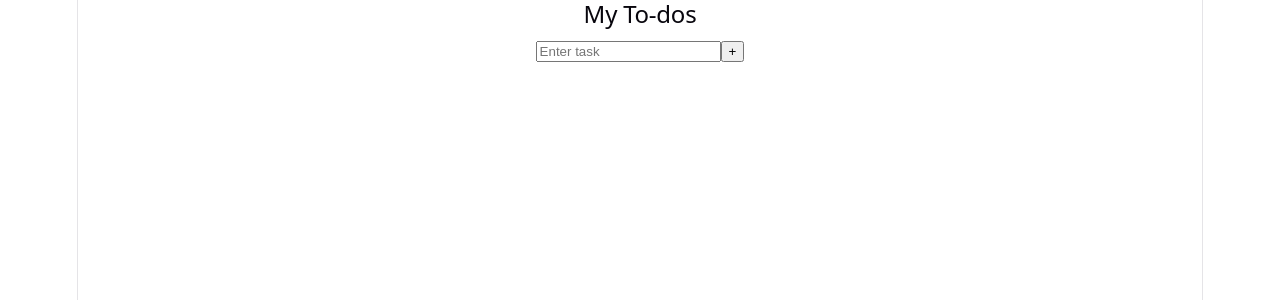
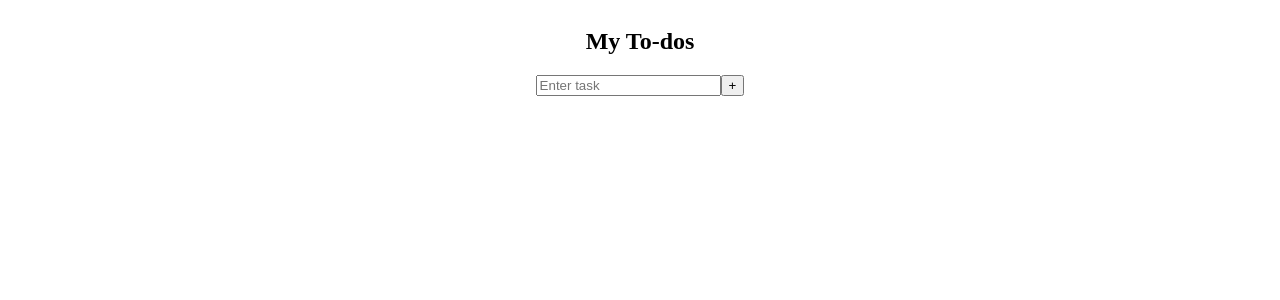
Before and after one commit to jnokorie/to-do-list, a React (Vite) app: page / in a window 1280 px wide. Shown: the top 300 px of the page. Built offline with nearby package versions, Linux system fonts and the light colour scheme.

Commit message:
added some css

```diff
--- a/package.json
+++ b/package.json
@@ -11,7 +11,8 @@
   },
   "dependencies": {
     "react": "^19.2.4",
-    "react-dom": "^19.2.4"
+    "react-dom": "^19.2.4",
+    "react-icons": "^5.6.0"
   },
   "devDependencies": {
     "@eslint/js": "^9.39.4",
--- a/src/App.jsx
+++ b/src/App.jsx
@@ -1,6 +1,6 @@
 import AddTask from "./components/addTask/AddTask"
 import ToDoList from "./components/ToDoList/ToDoList"
-import {useState} from "react"
+import { useState } from "react"
 
 import './App.css'
 
@@ -10,20 +10,21 @@ function App() {
 
   const handleSubmit = (e) => {
     e.preventDefault()
-    console.log(e.target[0].value)
-    const value = e.target[0].value
-    setToDo(prev => ([...prev, value]))
-    console.log(toDo)
-
+    if (e.target[0].value) {
+      const value = e.target[0].value
+      setToDo([...toDo, value])
+      console.log(toDo)
+    }
     e.target.reset()
+    return
   }
 
   return (
-  <>
-  <h2>My To-dos</h2>
-  <AddTask handleSubmit={handleSubmit}/>
-  <ToDoList taskList={toDo}/>
-  </>
+    <div className="container">
+      <h2>My To-dos</h2>
+      <AddTask handleSubmit={handleSubmit} />
+      <ToDoList taskList={toDo} />
+    </div>
   )
 }
 
--- a/src/components/ToDoItem/ToDoItem.jsx
+++ b/src/components/ToDoItem/ToDoItem.jsx
@@ -1,12 +1,12 @@
-
+import './to-do-item.css'
+import { FaTrash } from 'react-icons/fa'
 
 const ToDoItem = ({ taskText, isChecked, }) => {
     return (
-        <div>
+        <div className="todoitem">
             <input type="checkbox" checked={isChecked} />
-            <p>hello</p>
-            <p>{taskText}</p>
-            <p>-</p>
+            <p className="task-text">{taskText}</p>
+            <FaTrash/>
         </div>
 
     )
--- /dev/null
+++ b/src/components/ToDoItem/to-do-item.css
@@ -0,0 +1,16 @@
+.todoitem{
+    display: flex;
+    flex-direction: row;
+    justify-content: space-evenly;
+    align-items: center;
+    height: 100%;
+
+}
+
+
+.todoitem .task-text {
+    max-width: 240px;
+    overflow: hidden;
+    text-overflow: ellipsis;
+    white-space: nowrap;
+}
--- a/src/components/ToDoList/ToDoList.jsx
+++ b/src/components/ToDoList/ToDoList.jsx
@@ -1,17 +1,20 @@
 import ToDoItem from "../ToDoItem/ToDoItem"
+import "./to-do-list.css"
 
-const ToDoList = ({ taskText, taskList, isChecked }) => {
+const ToDoList = ({ taskList, isChecked }) => {
 
     const mappedList = taskList.map((item, index) => {
-        <li>
-            <ToDoItem taskText={item} />
-        </li>
+        return (
+            <li className="list-item" key={index}>
+                <ToDoItem taskText={item} />
+            </li>
+        )
     })
 
     return (
         <div>
-            <ul>
-
+            <ul className="list-container">
+                {mappedList}
             </ul>
         </div>
     )
--- /dev/null
+++ b/src/components/ToDoList/to-do-list.css
@@ -0,0 +1,16 @@
+ .list-item {
+     list-style: none;
+     border: 3px solid black;
+      border-radius: 15rem;
+     min-width: 420px;
+     min-height: 56px;
+      padding: 0 16px;
+      box-sizing: border-box;
+ }
+
+ .list-container{
+    display: flex;
+    flex-direction: column;
+    gap:1rem;
+     padding: 0;
+ }
--- a/src/index.css
+++ b/src/index.css
@@ -1,111 +1,6 @@
-:root {
-  --text: #6b6375;
-  --text-h: #08060d;
-  --bg: #fff;
-  --border: #e5e4e7;
-  --code-bg: #f4f3ec;
-  --accent: #aa3bff;
-  --accent-bg: rgba(170, 59, 255, 0.1);
-  --accent-border: rgba(170, 59, 255, 0.5);
-  --social-bg: rgba(244, 243, 236, 0.5);
-  --shadow:
-    rgba(0, 0, 0, 0.1) 0 10px 15px -3px, rgba(0, 0, 0, 0.05) 0 4px 6px -2px;
 
-  --sans: system-ui, 'Segoe UI', Roboto, sans-serif;
-  --heading: system-ui, 'Segoe UI', Roboto, sans-serif;
-  --mono: ui-monospace, Consolas, monospace;
-
-  font: 18px/145% var(--sans);
-  letter-spacing: 0.18px;
-  color-scheme: light dark;
-  color: var(--text);
-  background: var(--bg);
-  font-synthesis: none;
-  text-rendering: optimizeLegibility;
-  -webkit-font-smoothing: antialiased;
-  -moz-osx-font-smoothing: grayscale;
-
-  @media (max-width: 1024px) {
-    font-size: 16px;
-  }
-}
-
-@media (prefers-color-scheme: dark) {
-  :root {
-    --text: #9ca3af;
-    --text-h: #f3f4f6;
-    --bg: #16171d;
-    --border: #2e303a;
-    --code-bg: #1f2028;
-    --accent: #c084fc;
-    --accent-bg: rgba(192, 132, 252, 0.15);
-    --accent-border: rgba(192, 132, 252, 0.5);
-    --social-bg: rgba(47, 48, 58, 0.5);
-    --shadow:
-      rgba(0, 0, 0, 0.4) 0 10px 15px -3px, rgba(0, 0, 0, 0.25) 0 4px 6px -2px;
-  }
-
-  #social .button-icon {
-    filter: invert(1) brightness(2);
-  }
-}
-
-body {
-  margin: 0;
-}
-
-#root {
-  width: 1126px;
-  max-width: 100%;
-  margin: 0 auto;
-  text-align: center;
-  border-inline: 1px solid var(--border);
-  min-height: 100svh;
+.container {
   display: flex;
   flex-direction: column;
-  box-sizing: border-box;
+  align-items: center;
 }
-
-h1,
-h2 {
-  font-family: var(--heading);
-  font-weight: 500;
-  color: var(--text-h);
-}
-
-h1 {
-  font-size: 56px;
-  letter-spacing: -1.68px;
-  margin: 32px 0;
-  @media (max-width: 1024px) {
-    font-size: 36px;
-    margin: 20px 0;
-  }
-}
-h2 {
-  font-size: 24px;
-  line-height: 118%;
-  letter-spacing: -0.24px;
-  margin: 0 0 8px;
-  @media (max-width: 1024px) {
-    font-size: 20px;
-  }
-}
-p {
-  margin: 0;
-}
-
-code,
-.counter {
-  font-family: var(--mono);
-  display: inline-flex;
-  border-radius: 4px;
-  color: var(--text-h);
-}
-
-code {
-  font-size: 15px;
-  line-height: 135%;
-  padding: 4px 8px;
-  background: var(--code-bg);
-}
```
Also changed, not shown: 1 other file (tests, documents, lock files or other folders).
